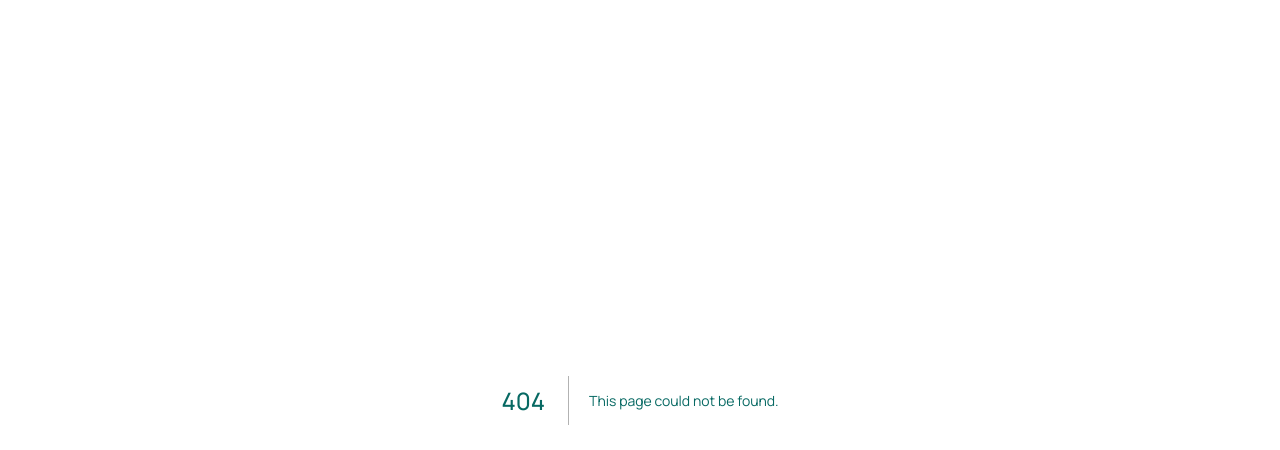
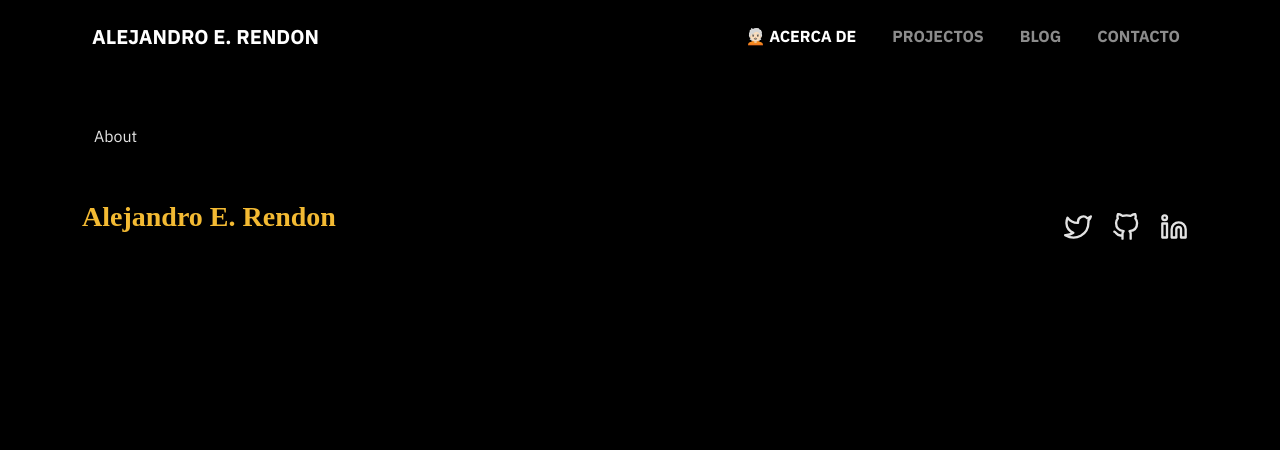
Before and after one commit to arendondiosa/arendondiosa.github.io, a Next.js app: page /about in a window 1280 px wide. Before the commit this address had no page. Shown: the top 450 px of the page. Built offline with nearby package versions, Linux system fonts and the light colour scheme; a web font is replaced by a local one.

Commit message:
#20 Refactor navbar to navigate without reload

```diff
--- a/components/Navbar/Navbar.js
+++ b/components/Navbar/Navbar.js
@@ -1,9 +1,34 @@
 import React from 'react';
+import Link from 'next/link';
+import { useRouter } from 'next/router';
 import { Container, Navbar, Nav } from 'react-bootstrap';
 
-import ThemeToggle from '../../components/ThemeToggle';
+import NavbarItem from './NavbarItem';
+
+// import ThemeToggle from '../../components/ThemeToggle';
+
+const urls = [
+  {
+    name: '🧑🏻‍🦳 ACERCA DE',
+    url: '/about',
+  },
+  {
+    name: 'PROJECTOS',
+    url: '/projects',
+  },
+  {
+    name: 'BLOG',
+    url: '/blog',
+  },
+  {
+    name: 'CONTACTO',
+    url: '/contact',
+  },
+];
 
 export const NavbarSite = () => {
+  const router = useRouter();
+
   return (
     <Navbar
       className="custom-navbar"
@@ -13,28 +38,28 @@ export const NavbarSite = () => {
       sticky="top"
     >
       <Container>
-        <Navbar.Brand className="custom-navbar-link" href="/">
-          ALEJANDRO E. RENDON
-        </Navbar.Brand>
+        <Link href="/">
+          <div className="custom-navbar-link navbar-brand">
+            ALEJANDRO E. RENDON
+          </div>
+        </Link>
         <Navbar.Toggle aria-controls="navbarScroll" />
         <Navbar.Collapse id="navbarScroll">
           <Nav className="me-auto"></Nav>
           <Nav>
-            <Nav.Link className="custom-navbar-link" href="/blog">
-              BLOG
-            </Nav.Link>
-            <Nav.Link className="custom-navbar-link" href="/projects">
-              PROJECTOS
-            </Nav.Link>
-            <Nav.Link className="custom-navbar-link" href="/about">
-              🧑🏻‍🦳 ACERCA DE
-            </Nav.Link>
-            <Nav.Link className="custom-navbar-link" href="/contact">
-              CONTACTO
-            </Nav.Link>
-            <Nav.Link className="custom-navbar-link-button-theme" eventKey={2}>
+            {urls.map((urlItem, idx) => {
+              return (
+                <NavbarItem
+                  key={idx}
+                  url={urlItem.url}
+                  name={urlItem.name}
+                  isActive={router.pathname === urlItem.url}
+                />
+              );
+            })}
+            {/* <Nav.Link className="custom-navbar-link-button-theme" eventKey={2}>
               <ThemeToggle />
-            </Nav.Link>
+            </Nav.Link> */}
           </Nav>
         </Navbar.Collapse>
       </Container>
--- /dev/null
+++ b/components/Navbar/NavbarItem.js
@@ -0,0 +1,23 @@
+import React from 'react';
+import PropTypes from 'prop-types';
+import Link from 'next/link';
+
+const NavbarItem = ({ url, name, isActive }) => {
+  return (
+    <Link href={url}>
+      <div
+        className={`custom-navbar-link ${isActive ? 'active' : ''} nav-link`}
+      >
+        {name}
+      </div>
+    </Link>
+  );
+};
+
+NavbarItem.propTypes = {
+  url: PropTypes.string,
+  name: PropTypes.string,
+  isActive: PropTypes.bool,
+};
+
+export default NavbarItem;
--- /dev/null
+++ b/pages/about.js
@@ -0,0 +1,13 @@
+import Layout from 'components/Layout/Layout';
+import React from 'react';
+import { Container } from 'react-bootstrap';
+
+const About = () => {
+  return (
+    <Layout>
+      <Container className="content">About</Container>
+    </Layout>
+  );
+};
+
+export default About;
--- a/styles/globals.css
+++ b/styles/globals.css
@@ -14,18 +14,21 @@ body {
 }
 
 body,
-body[data-theme="light"] {
-  --color-text-primary: #27201a;
-  --color-text-secondary: #076963;
-  --color-bg-primary: #fff;
-  --color-bg-toggle: #1e90ff;
-}
 
 body[data-theme="dark"] {
   --color-text-primary: #e3e3e3;
   --color-text-secondary: #f3ba33;
   --color-bg-primary: #000;
   --color-bg-toggle: #a9a9a9;
+  --color-navbar-bg: rgba(0, 0, 0, 0.7);
+}
+
+body[data-theme="light"] {
+  --color-text-primary: #27201a;
+  --color-text-secondary: #ffb300;
+  --color-bg-primary: #f8f9fa;
+  --color-bg-toggle: #1e90ff;
+  --color-navbar-bg: rgb(248, 249, 250, 0.7);
 }
 
 .primary-font {
@@ -135,7 +138,7 @@ a:focus {
 
 /* Navbar */
 .custom-navbar {
-  background-color: rgba(0, 0, 0, 0.75) !important;
+  background: var(--color-navbar-bg) !important;
 }
 
 .custom-navbar-icon {
@@ -143,8 +146,13 @@ a:focus {
 }
 
 .custom-navbar-link {
+  color: var(--color-text-primary);
   font-weight: 700;
   padding-left: 10px;
+}
+
+.custom-navbar:hover {
+  cursor: pointer;
 }
 
 .navbar-nav .nav-link {
@@ -152,6 +160,10 @@ a:focus {
   margin: 0 10px;
 }
 
+.navbar-nav .active.nav-link{
+  color: var(--color-text-secondary);
+}
+
 .navbar-nav .custom-navbar-link-button-theme {
   padding: 10px;
 }
```
Also changed, not shown: 1 other file (tests, documents, lock files or other folders).
